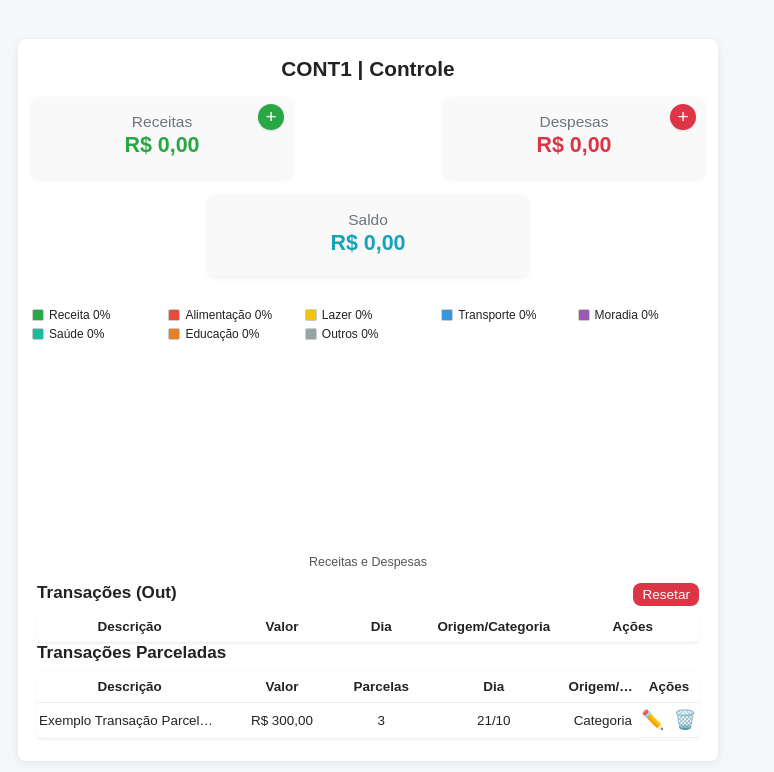
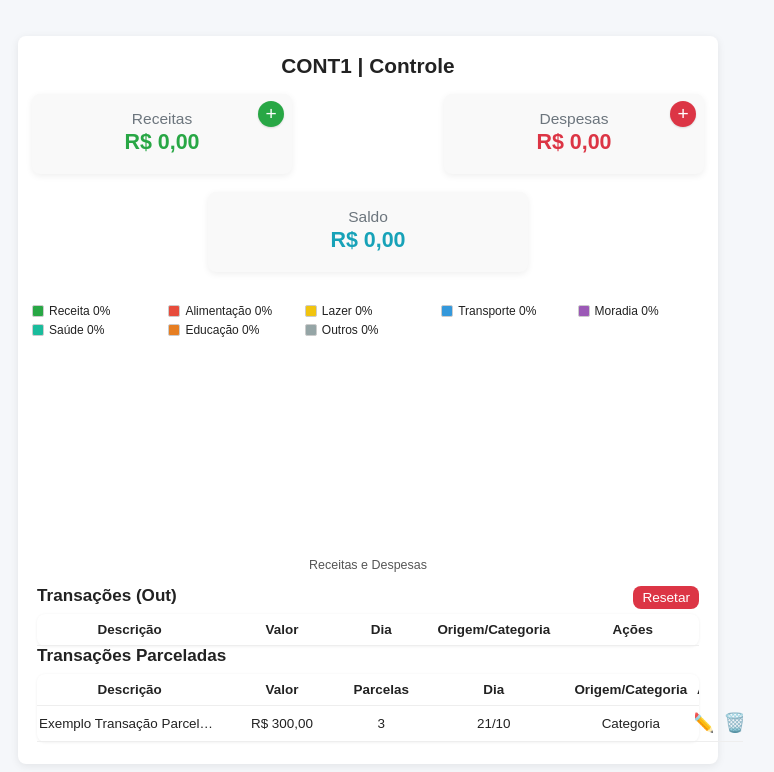
Before and after one commit to ckrsktx/CONT1, a plain HTML site: page index.html in a window 1280 px wide. Shown: the whole page, without its empty margins (272-1046 px from the left). Drawn offline with nearby package versions, Linux system fonts and the light colour scheme.

Commit message:
Update styles.css

```diff
--- a/styles.css
+++ b/styles.css
@@ -154,7 +154,7 @@ h1 {
 }
 .pie-container { text-align: center; margin: 14px 0; }
 #pieChart { max-width: 210px; margin: auto;}
-.chart-label { font-size: .78rem; color: #555; }
+.chart-label { font-size: .78rem; color: #555; margin-top: 7px; }
 
 /* ================== TABELA TRANSAÇÕES ================== */
 .transactions-section {
@@ -209,7 +209,7 @@ h1 {
 .transactions-table th:last-child,
 .transactions-table td:last-child {
   text-align: center;
-  width: 60px;
+  width: 0px;
   min-width: 48px;
   max-width: 70px;
   overflow: hidden;
@@ -360,7 +360,7 @@ h1 {
 .check-group input { width: auto; }
 .parcelas-field { display: none; gap: 5px; align-items: center; }
 .parcelas-field.visible { display: flex; }
-.parcelas-field input { width: 46px; padding: 3px; font-size: .91rem; }
+.parcelas-field input { width: 46px; padding: 3px; font-size: .91rem; text-align: center; }
 .add-btn {
   margin-left: auto;
   padding: 7px 16px;
```
